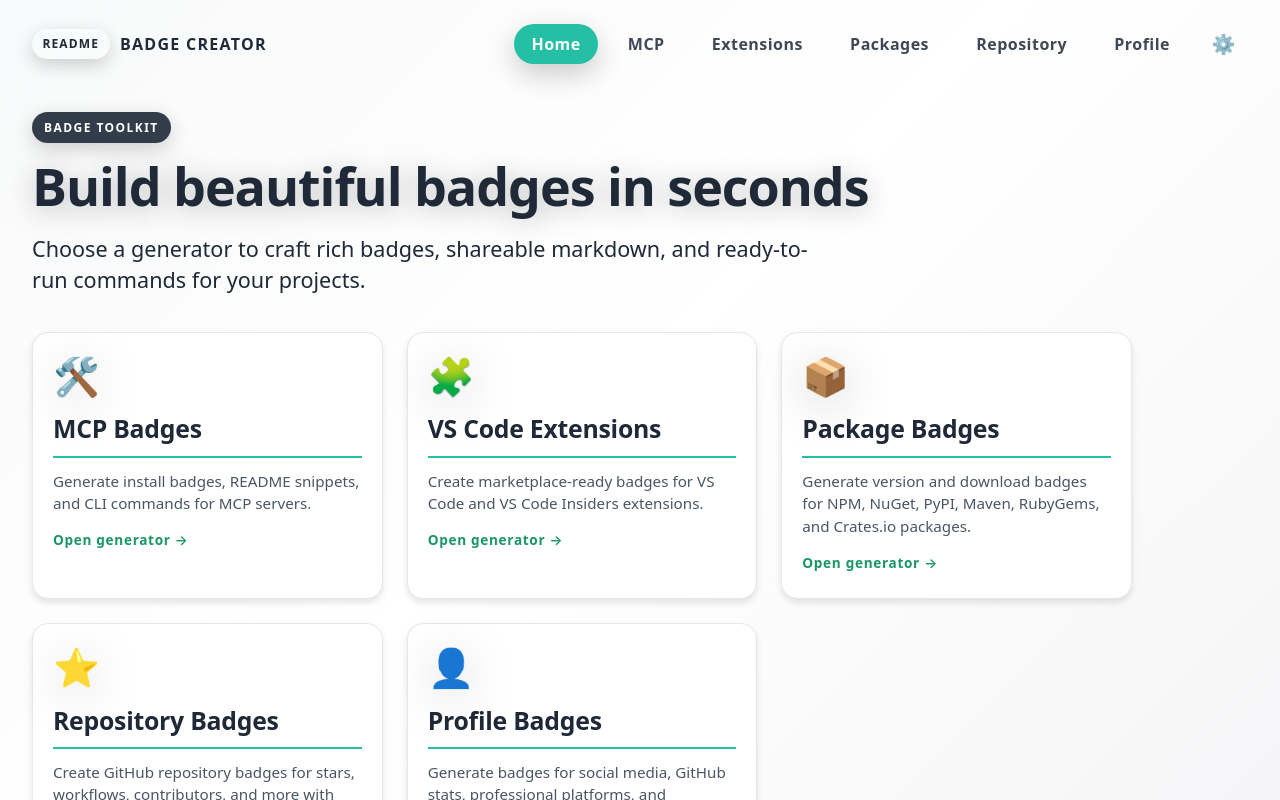
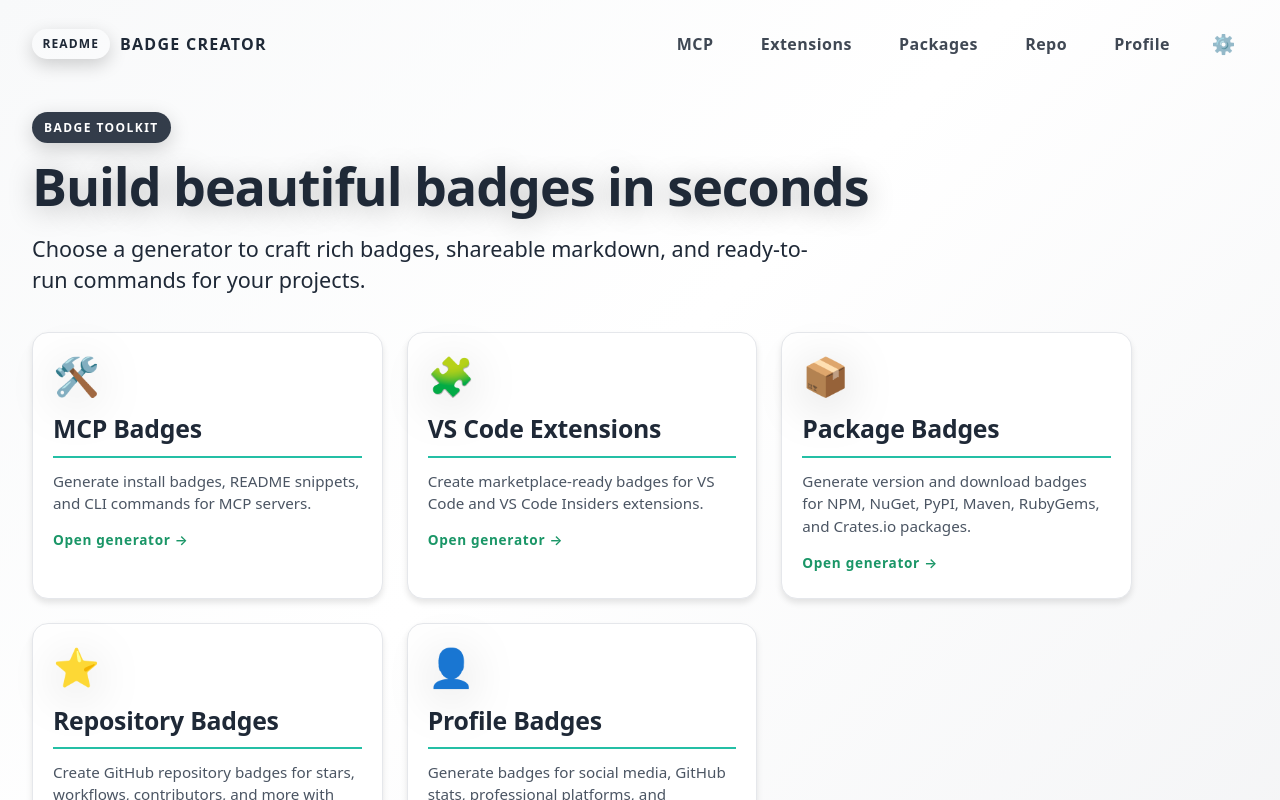
Before and after one commit to jamesmontemagno/mcp-badge-creator, a React (Vite) app: page / in a window 1280 px wide. Shown: the top 800 px of the page. Built offline with nearby package versions, Linux system fonts and the light colour scheme.

Commit message:
refactor: update navigation labels for consistency

```diff
--- a/src/App.tsx
+++ b/src/App.tsx
@@ -12,11 +12,10 @@
 type ThemeType = 'system' | 'light' | 'dark' | 'green' | 'tron' | 'pink'
 
 const navItems = [
-  { to: '/', label: 'Home', end: true },
   { to: '/mcp', label: 'MCP' },
   { to: '/extensions', label: 'Extensions' },
   { to: '/packages', label: 'Packages' },
-  { to: '/repository', label: 'Repository' },
+  { to: '/repository', label: 'Repo' },
   { to: '/profile', label: 'Profile' },
 ]
 
```
